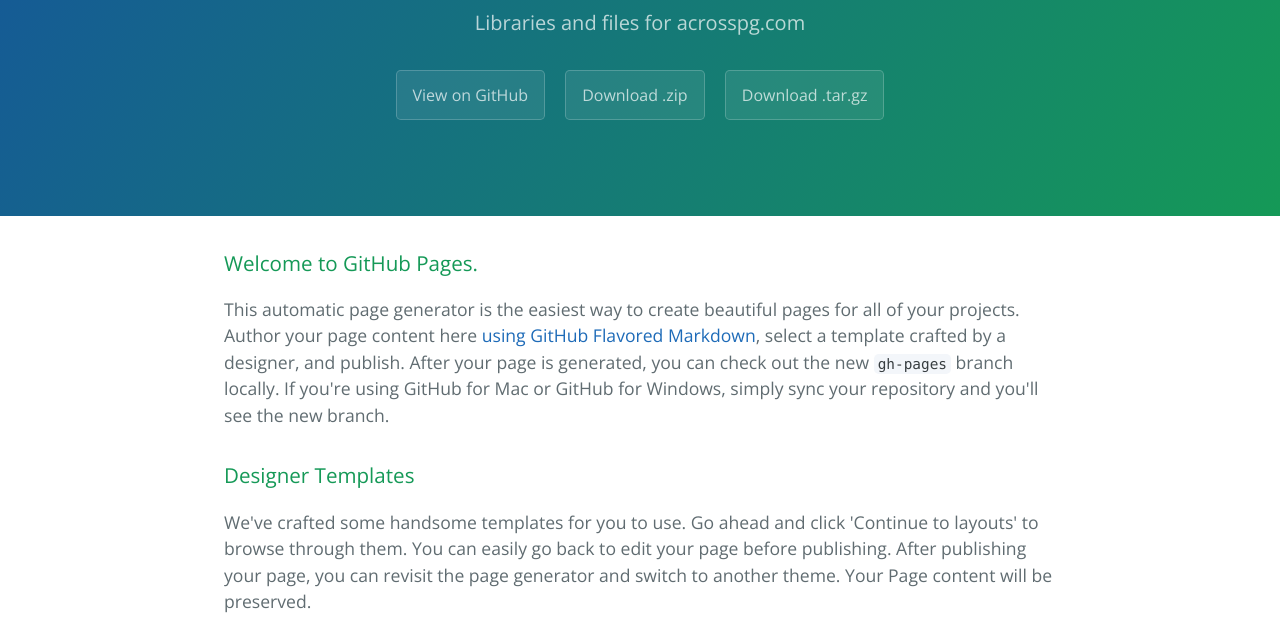
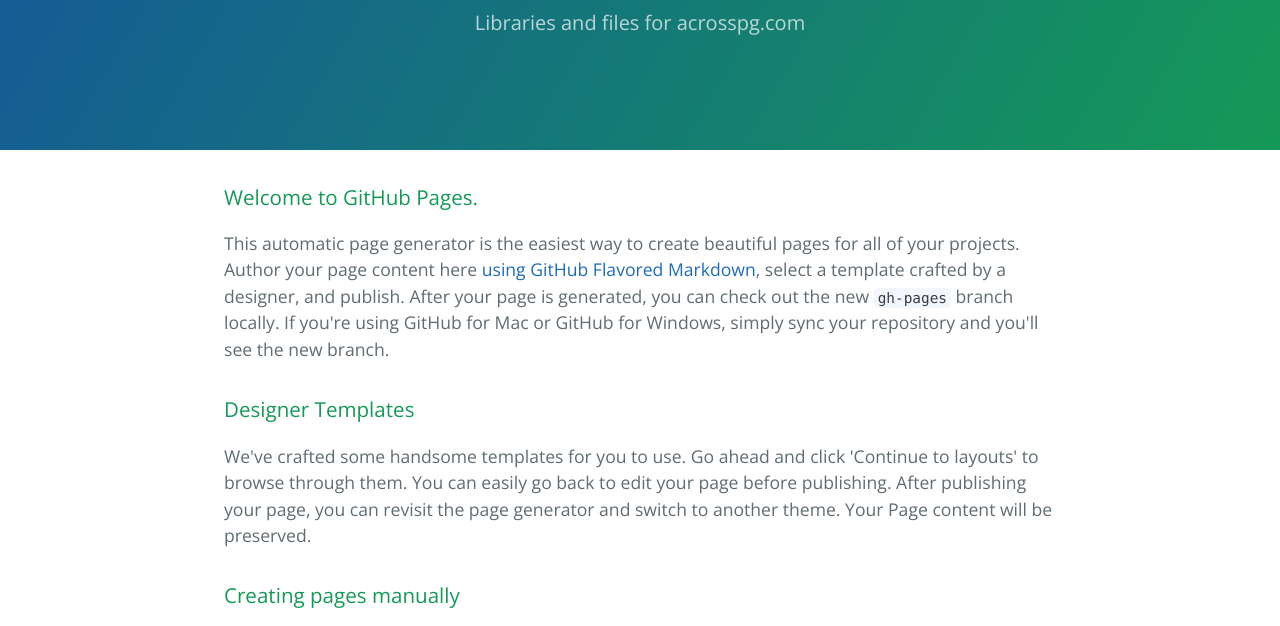
Before and after one commit to acrosspg/library, a plain HTML site: page index.html in a window 1280 px wide. Shown: the part 167-793 px from the top of the page. Drawn offline with nearby package versions, Linux system fonts and the light colour scheme.

Commit message:
Update index.html

```diff
--- a/index.html
+++ b/index.html
@@ -13,9 +13,6 @@
     <section class="page-header">
       <h1 class="project-name">Library</h1>
       <h2 class="project-tagline">Libraries and files for acrosspg.com</h2>
-      <a href="https://github.com/acrosspg/library" class="btn">View on GitHub</a>
-      <a href="https://github.com/acrosspg/library/zipball/master" class="btn">Download .zip</a>
-      <a href="https://github.com/acrosspg/library/tarball/master" class="btn">Download .tar.gz</a>
     </section>
 
     <section class="main-content">
```
